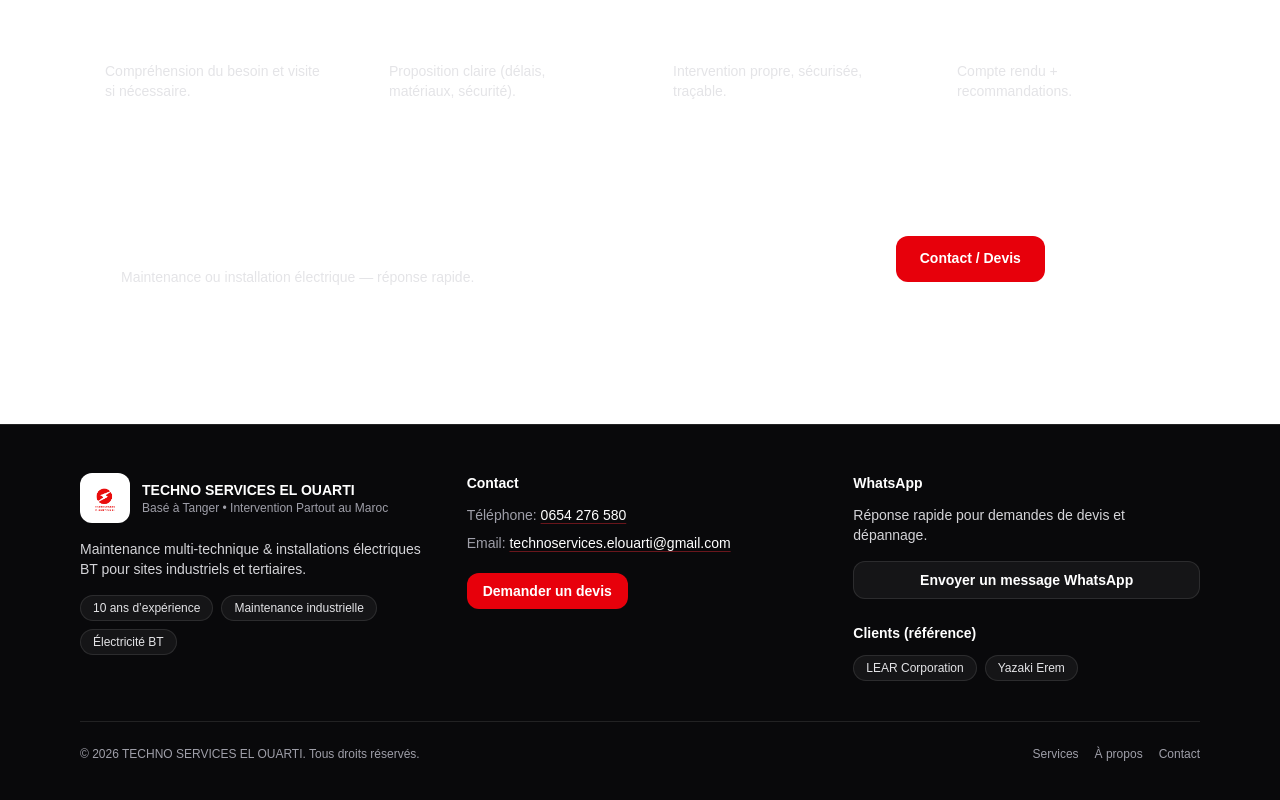
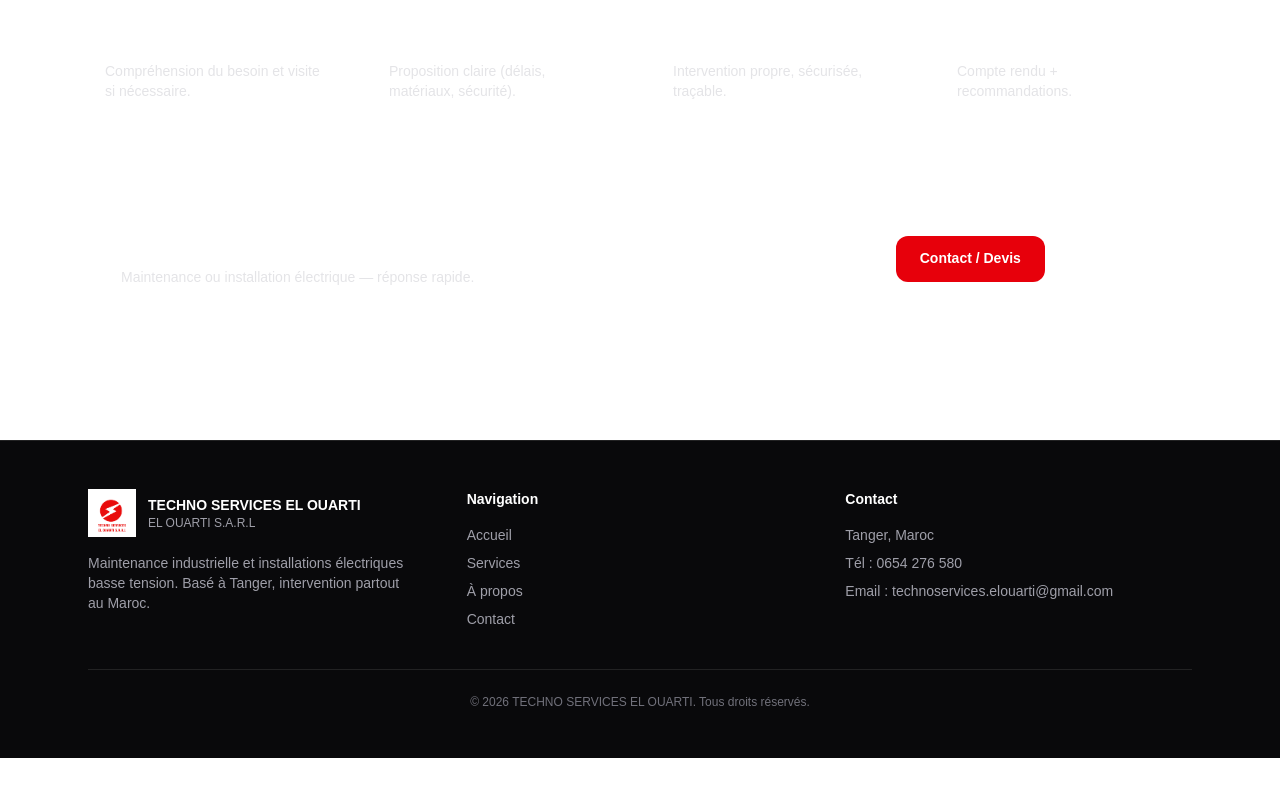
Before and after one commit to nasrroo/techno-services-el-ouarti, a Next.js app: page / in a window 1280 px wide. Shown: the part 1387-2187 px from the top of the page. After the commit the page ends 2145 px from the top, so only its background shows below. Built offline with nearby package versions, Linux system fonts and the light colour scheme.

Commit message:
Simplify footer (remove clients section)

```diff
--- a/components/Footer.tsx
+++ b/components/Footer.tsx
@@ -1,135 +1,89 @@
+import Link from "next/link";
 import Image from "next/image";
 import { site } from "@/lib/site";
 
 export default function Footer() {
   return (
-    <footer className="mt-16 border-t border-white/10 bg-zinc-950 text-zinc-200">
-      <div className="mx-auto max-w-6xl px-4 py-12">
-        <div className="grid gap-10 md:grid-cols-3">
+    <footer className="mt-20 border-t border-white/10 bg-zinc-950 text-white">
+      <div className="mx-auto max-w-6xl px-6 py-12">
+        <div className="grid gap-8 md:grid-cols-3">
           {/* Brand */}
           <div>
             <div className="flex items-center gap-3">
-              <div className="rounded-xl bg-white p-2">
-                <Image
-                  src="/logo.png"
-                  alt={`${site.name} logo`}
-                  width={34}
-                  height={34}
-                />
-              </div>
-              <div>
-                <div className="text-sm font-semibold text-white">
-                  {site.name}
-                </div>
-                <div className="text-xs text-zinc-400">
-                  Basé à {site.baseCity} • Intervention {site.coverage}
-                </div>
+              <Image
+                src="/logo.png"
+                alt={`${site.name} logo`}
+                width={48}
+                height={48}
+              />
+              <div className="leading-tight">
+                <div className="text-sm font-semibold">{site.name}</div>
+                <div className="text-xs text-zinc-400">EL OUARTI S.A.R.L</div>
               </div>
             </div>
 
-            <p className="mt-4 text-sm text-zinc-300">
-              Maintenance multi-technique & installations électriques BT pour
-              sites industriels et tertiaires.
+            <p className="mt-4 max-w-xs text-sm text-zinc-400">
+              Maintenance industrielle et installations électriques basse tension.
+              Basé à {site.baseCity}, intervention partout au Maroc.
             </p>
+          </div>
 
-            <div className="mt-4 flex flex-wrap gap-2">
-              <span className="rounded-full border border-white/10 bg-white/5 px-3 py-1 text-xs text-zinc-200">
-                {site.experienceYears} ans d’expérience
-              </span>
-              <span className="rounded-full border border-white/10 bg-white/5 px-3 py-1 text-xs text-zinc-200">
-                Maintenance industrielle
-              </span>
-              <span className="rounded-full border border-white/10 bg-white/5 px-3 py-1 text-xs text-zinc-200">
-                Électricité BT
-              </span>
-            </div>
+          {/* Navigation */}
+          <div>
+            <div className="text-sm font-semibold">Navigation</div>
+            <ul className="mt-4 space-y-2 text-sm text-zinc-400">
+              <li>
+                <Link href="/" className="hover:text-white">
+                  Accueil
+                </Link>
+              </li>
+              <li>
+                <Link href="/services" className="hover:text-white">
+                  Services
+                </Link>
+              </li>
+              <li>
+                <Link href="/about" className="hover:text-white">
+                  À propos
+                </Link>
+              </li>
+              <li>
+                <Link href="/contact" className="hover:text-white">
+                  Contact
+                </Link>
+              </li>
+            </ul>
           </div>
 
           {/* Contact */}
           <div>
-            <div className="text-sm font-semibold text-white">Contact</div>
-            <div className="mt-3 space-y-2 text-sm text-zinc-300">
-              <div>
-                <span className="text-zinc-400">Téléphone:</span>{" "}
+            <div className="text-sm font-semibold">Contact</div>
+            <div className="mt-4 space-y-2 text-sm text-zinc-400">
+              <p>{site.baseCity}, Maroc</p>
+              <p>
+                Tél :{" "}
                 <a
-                  className="font-medium text-white underline decoration-red-500/40 underline-offset-4 hover:decoration-red-500"
                   href={`tel:${site.phoneRaw}`}
+                  className="hover:text-white"
                 >
                   {site.phoneDisplay}
                 </a>
-              </div>
-              <div>
-                <span className="text-zinc-400">Email:</span>{" "}
+              </p>
+              <p>
+                Email :{" "}
                 <a
-                  className="font-medium text-white underline decoration-red-500/40 underline-offset-4 hover:decoration-red-500"
                   href={`mailto:${site.email}`}
+                  className="hover:text-white"
                 >
                   {site.email}
                 </a>
-              </div>
-              <div className="pt-3">
-                <a
-                  className="inline-flex items-center justify-center rounded-xl bg-red-600 px-4 py-2 text-sm font-semibold text-white hover:bg-red-700"
-                  href="/contact"
-                >
-                  Demander un devis
-                </a>
-              </div>
-            </div>
-          </div>
-
-          {/* WhatsApp + Clients */}
-          <div>
-            <div className="text-sm font-semibold text-white">WhatsApp</div>
-            <p className="mt-3 text-sm text-zinc-300">
-              Réponse rapide pour demandes de devis et dépannage.
-            </p>
-
-            <a
-              className="mt-4 inline-flex w-full items-center justify-center rounded-xl border border-white/10 bg-white/5 px-4 py-2 text-sm font-semibold text-white hover:bg-white/10"
-              target="_blank"
-              rel="noreferrer"
-              href={`https://wa.me/${site.whatsappRaw}?text=${encodeURIComponent(
-                "Bonjour, je souhaite un devis (maintenance / électricité)."
-              )}`}
-            >
-              Envoyer un message WhatsApp
-            </a>
-
-            <div className="mt-6">
-              <div className="text-sm font-semibold text-white">
-                Clients (référence)
-              </div>
-              <div className="mt-3 flex flex-wrap gap-2">
-                {site.clients.map((c) => (
-                  <span
-                    key={c}
-                    className="rounded-full border border-white/10 bg-white/5 px-3 py-1 text-xs text-zinc-200"
-                  >
-                    {c}
-                  </span>
-                ))}
-              </div>
+              </p>
             </div>
           </div>
         </div>
 
-        {/* Bottom bar */}
-        <div className="mt-10 flex flex-col gap-3 border-t border-white/10 pt-6 text-xs text-zinc-400 md:flex-row md:items-center md:justify-between">
-          <div>
-            © {new Date().getFullYear()} {site.name}. Tous droits réservés.
-          </div>
-          <div className="flex flex-wrap gap-4">
-            <a className="hover:text-white" href="/services">
-              Services
-            </a>
-            <a className="hover:text-white" href="/about">
-              À propos
-            </a>
-            <a className="hover:text-white" href="/contact">
-              Contact
-            </a>
-          </div>
+        <div className="mt-10 border-t border-white/10 pt-6 text-center text-xs text-zinc-500">
+          © {new Date().getFullYear()} {site.name}. Tous droits réservés.
         </div>
       </div>
     </footer>
```
